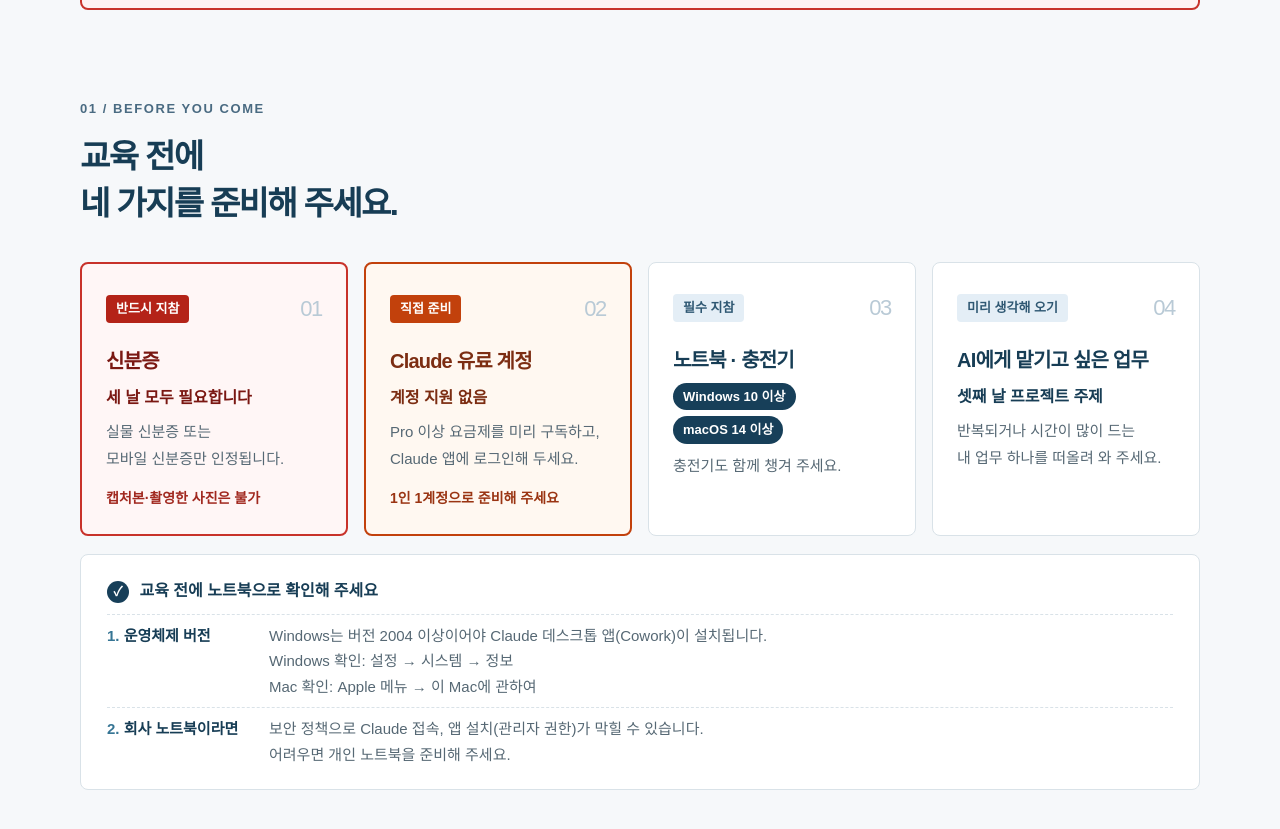
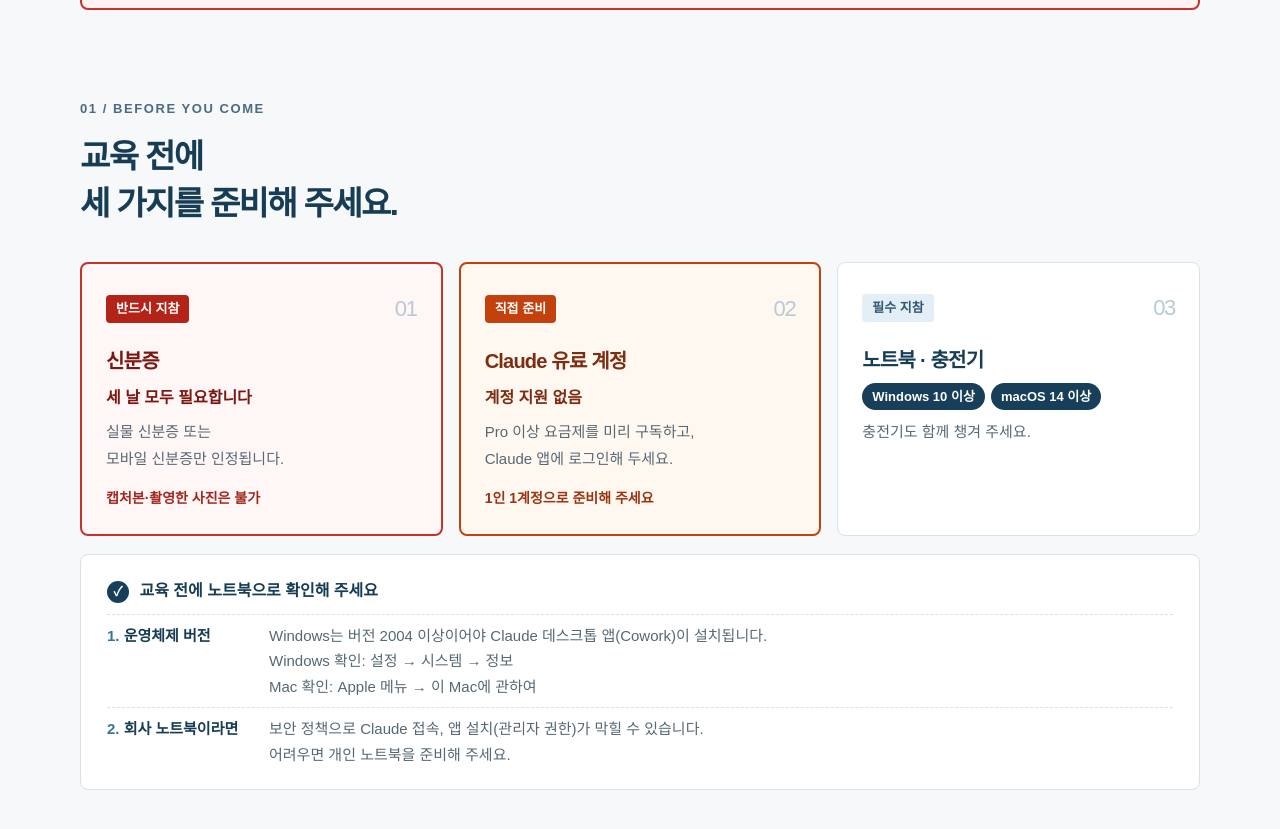
Before and after one commit to ax-helloworldlabs/mainbiz-gasan-claude, a plain HTML site: page index.html in a window 1280 px wide. Shown: the part 979-1808 px from the top of the page. Drawn offline with Linux system fonts and the light colour scheme; a web font is replaced by a local one.

Commit message:
준비물에서 '미리 생각해 오기' 카드 삭제, 세 가지로 정리
Co-Authored-By: Claude Opus 5.5 <noreply@anthropic.com>

```diff
--- a/index.html
+++ b/index.html
@@ -70,9 +70,9 @@
 
 <section class="wrap section" id="preparation">
   <div class="section-heading">
-    <div><p class="eyebrow">01 / BEFORE YOU COME</p><h2>교육 전에 <br>네 가지를 준비해 주세요.</h2></div>
+    <div><p class="eyebrow">01 / BEFORE YOU COME</p><h2>교육 전에 <br>세 가지를 준비해 주세요.</h2></div>
   </div>
-  <div class="prep-grid prep-grid-4">
+  <div class="prep-grid">
     <article class="prep-card id-required">
       <div class="prep-top"><span class="tag">반드시 지참</span><span class="card-number">01</span></div>
       <h3>신분증</h3>
@@ -92,12 +92,6 @@
       <h3>노트북 · 충전기</h3>
       <p class="os-chips"><span>Windows 10 이상</span><span>macOS 14 이상</span></p>
       <p>충전기도 함께 챙겨 주세요.</p>
-    </article>
-    <article class="prep-card">
-      <div class="prep-top"><span class="tag">미리 생각해 오기</span><span class="card-number">04</span></div>
-      <h3>AI에게 맡기고 싶은 업무</h3>
-      <p class="prep-key">셋째 날 프로젝트 주제</p>
-      <p>반복되거나 시간이 많이 드는 <br><span class="nw">내 업무 하나를 떠올려 와 주세요.</span></p>
     </article>
   </div>
 
```
